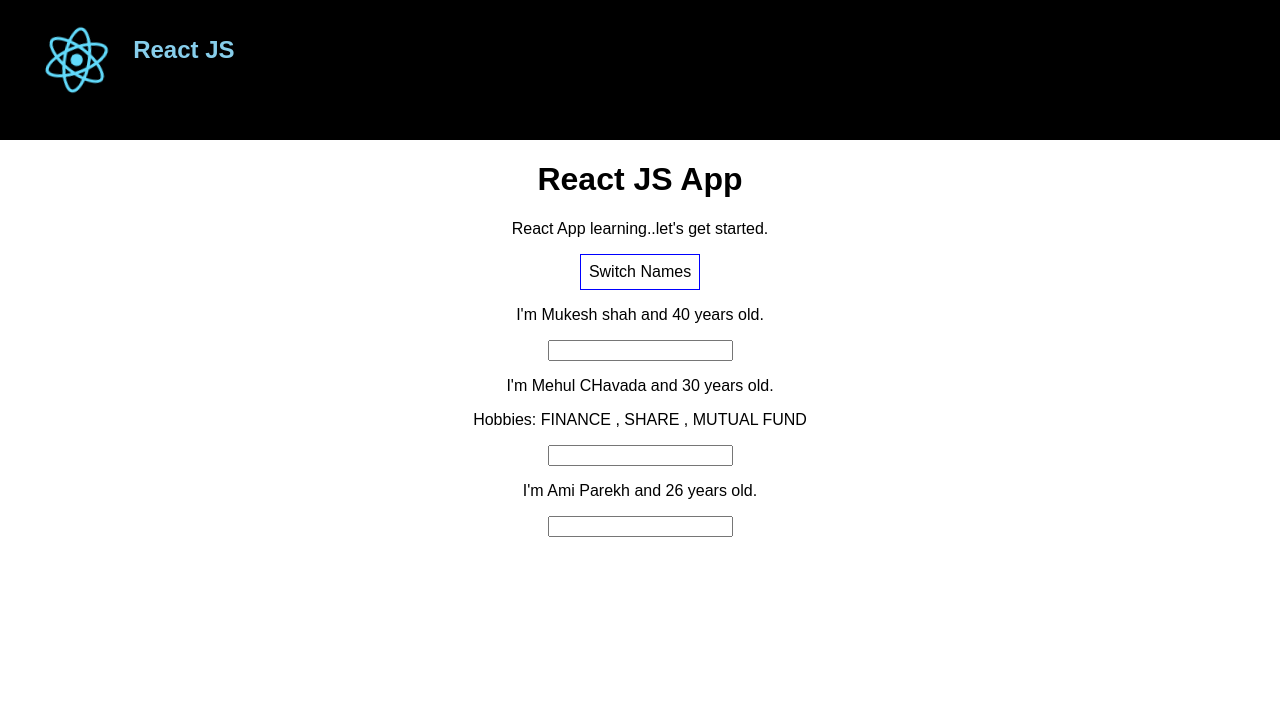
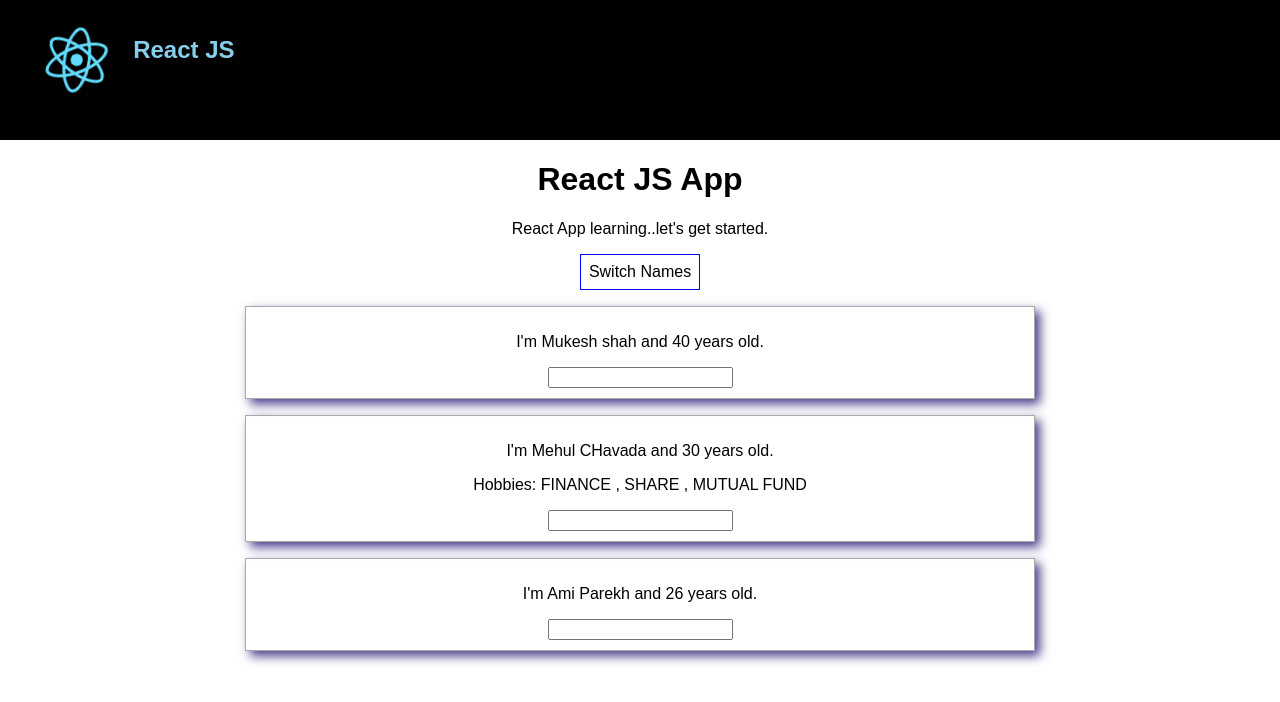
Before and after one commit to ParekhAmi/React-JS, a React (Create React App) app in the folder my-first-app/: page / in a window 1280 px wide. Shown: the top 702 px of the page. Built offline with nearby package versions, Linux system fonts and the light colour scheme.

Commit message:
import CSS file

```diff
--- a/my-first-app/src/Person/Person.js
+++ b/my-first-app/src/Person/Person.js
@@ -1,8 +1,9 @@
 import React from 'react';
+import './Person.css';
 
 const person = (props) => {
     return (
-        <div>
+        <div className="Person">
             <p onClick={props.click}> I'm {props.name} and {props.age} years old.</p>
             <p>{props.children}</p>
             <input type="text" onChange={props.changed}/>
```
